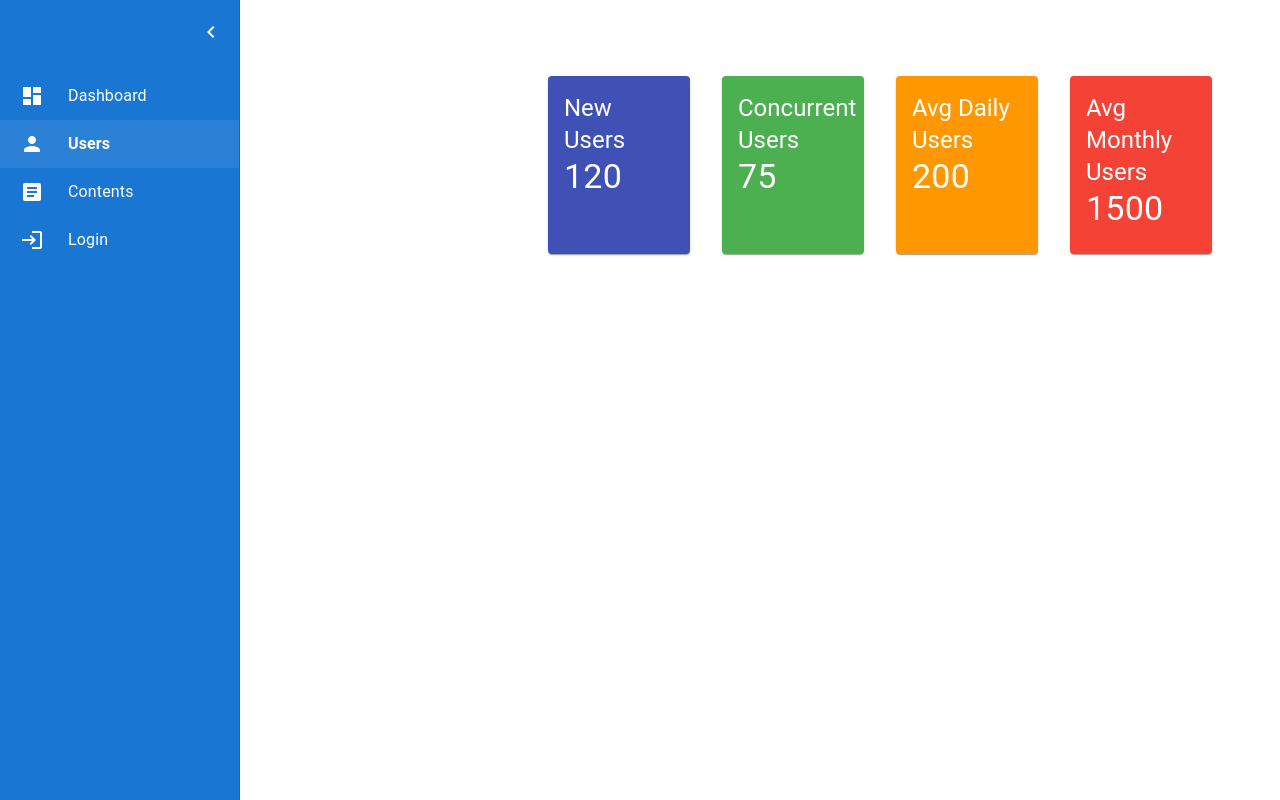
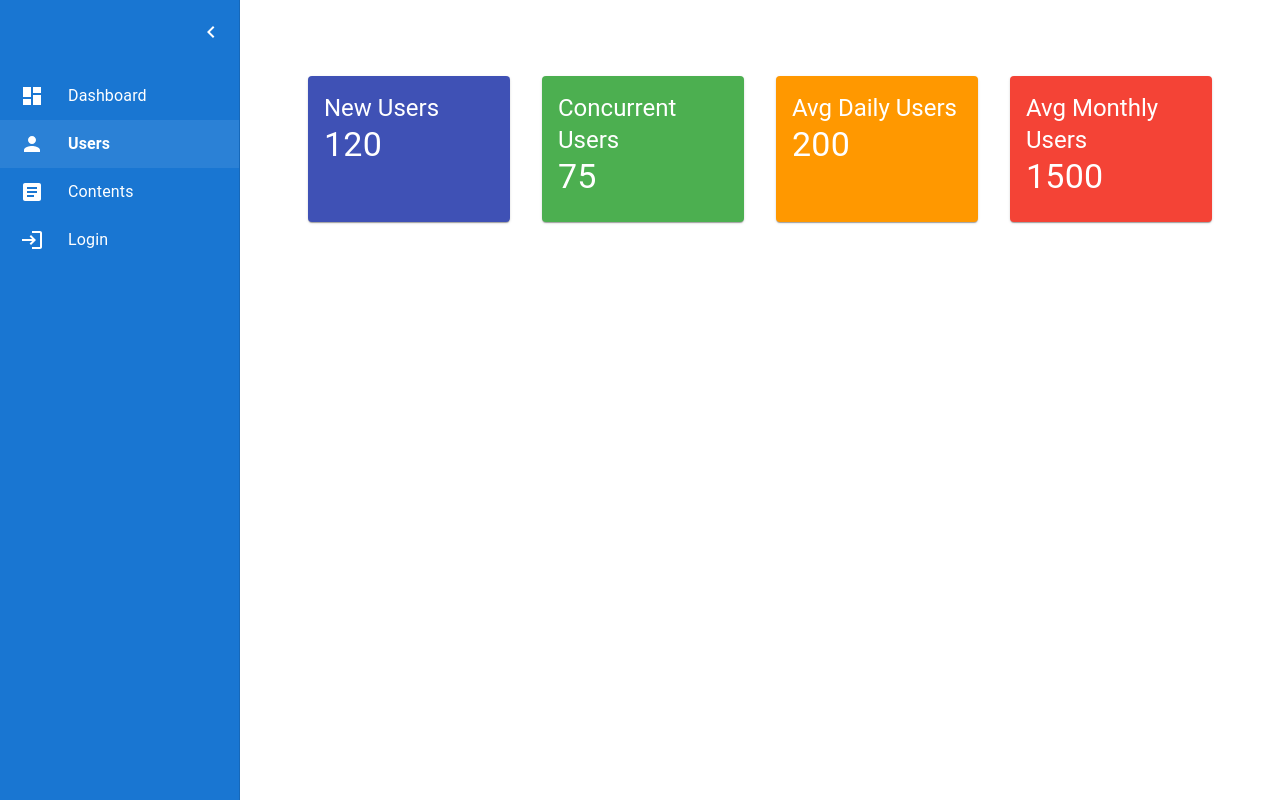
Before and after one commit to Pavan8374/react-example, a React (Create React App) app: page /users in a window 1280 px wide. Built offline with nearby package versions, Linux system fonts and the light colour scheme.

Commit message:
new changes

```diff
--- a/src/index.css
+++ b/src/index.css
@@ -1,6 +1,4 @@
-.css-k008qs {
-  display: initial; /* Reset */
-}
+
 body {
   margin: 0;
   font-family: -apple-system, BlinkMacSystemFont, 'Segoe UI', 'Roboto', 'Oxygen',
--- a/src/pages/contents.tsx
+++ b/src/pages/contents.tsx
@@ -1,7 +1,7 @@
 // pages/contents/index.tsx
 
 import React, { useState } from 'react';
-import '..//styles/contents.css';
+import '../styles/contents.css';
 //import img from './assets/images/consoleyes.png';
 
 const mediaJSON = { "categories" : [ { "name" : "Movies",
--- a/src/styles/contents.css
+++ b/src/styles/contents.css
@@ -1,5 +1,7 @@
 /* styles.css */
-
+.css-k008qs {
+  display: initial !important; /* Reset */
+}
 body {
     font-family: Arial, sans-serif;
     background-color: #f4f4f4;
```
